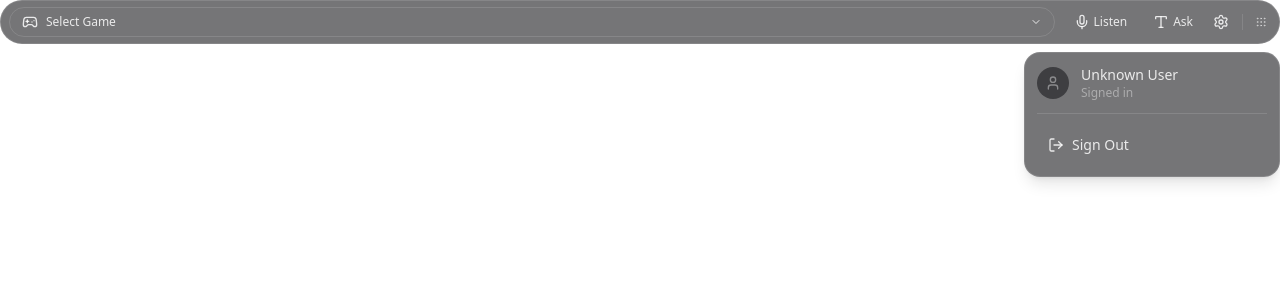
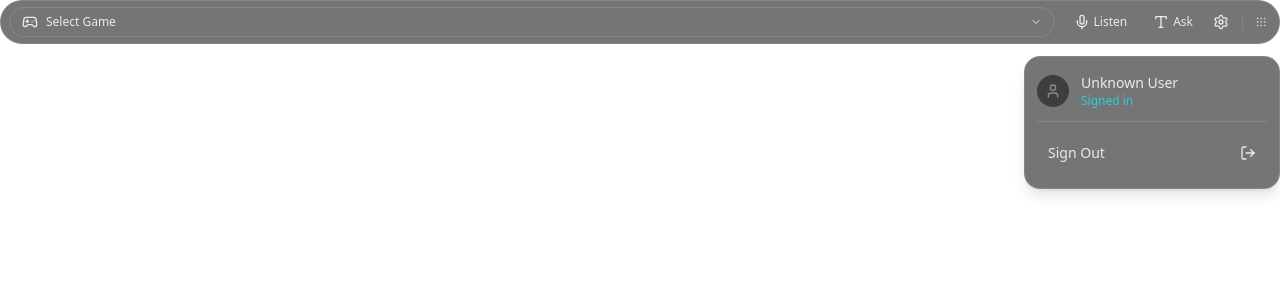
Before and after one commit to florian-lup/unstuck, a React (Vite) app: page / in a window 1280 px wide. Both pictures are taken after a click on the button 1221 px from the left and 22 px from the top of the page. Shown: the top 300 px of the page. Built offline with nearby package versions, Linux system fonts and the light colour scheme.

Commit message:
refactor: update SettingsMenu to use DropdownContent and remove isSecureStorage prop

```diff
--- a/src/App.tsx
+++ b/src/App.tsx
@@ -14,7 +14,6 @@ function App() {
     isNavigationBarVisible,
     showSettingsMenu,
     user,
-    isSecureStorage,
 
     // Actions
     handleSpeakClick,
@@ -43,7 +42,7 @@ function App() {
           {showSettingsMenu && (
             <SettingsMenu
               user={user}
-              isSecureStorage={isSecureStorage}
+              isOpen={showSettingsMenu}
               onLogout={handleLogout}
               onClose={() => setShowSettingsMenu(false)}
             />
--- a/src/AuthApp.tsx
+++ b/src/AuthApp.tsx
@@ -3,7 +3,7 @@ import { AuthUser } from './lib/auth-client'
 import './index.css'
 
 function AuthApp() {
-  const handleAuthSuccess = (user: AuthUser) => {
+  const handleAuthSuccess = (_user: AuthUser) => {
     // The main process handles auth state changes automatically
     // No need to manually send IPC messages
   }
--- a/src/components/settings-menu.tsx
+++ b/src/components/settings-menu.tsx
@@ -1,15 +1,16 @@
 import { LogOut, User } from 'lucide-react'
 import { Button } from './ui/button'
-import { InteractiveArea } from './interactive-area'
+import { DropdownContent } from './ui/dropdown'
 import { AuthUser } from '../lib/auth-client'
 
 interface SettingsMenuProps {
   user: AuthUser | null
+  isOpen: boolean
   onLogout: () => void
   onClose: () => void
 }
 
-export function SettingsMenu({ user, onLogout, onClose }: SettingsMenuProps) {
+export function SettingsMenu({ user, isOpen, onLogout, onClose }: SettingsMenuProps) {
   const handleLogout = () => {
     // Ensure window stays on top when button is clicked
     window.electronAPI?.windowInteraction()
@@ -19,10 +20,14 @@ export function SettingsMenu({ user, onLogout, onClose }: SettingsMenuProps) {
 
   return (
     <div className="absolute top-full right-0 mt-2 w-64 z-50">
-      <InteractiveArea className="bg-overlay-bg-primary border border-overlay-border-primary rounded-2xl p-3 shadow-lg">
-        <div className="space-y-3">
+      <DropdownContent
+        isOpen={isOpen}
+        close={onClose}
+        maxWidth="max-w-[256px]"
+        className="p-3 shadow-lg"
+      >
         {/* User Info */}
-          <div className="flex items-center gap-3 pb-3 border-b border-overlay-border-primary">
+        <div className="flex items-center gap-3 pb-3 border-b border-overlay-border-primary mb-3">
           <div className="w-8 h-8 bg-overlay-bg-secondary rounded-full flex items-center justify-center">
             <User className="w-4 h-4 text-overlay-text-muted" />
           </div>
@@ -30,24 +35,21 @@ export function SettingsMenu({ user, onLogout, onClose }: SettingsMenuProps) {
             <p className="text-sm font-medium text-overlay-text-primary truncate">
               {user?.email || 'Unknown User'}
             </p>
-              <p className="text-xs text-overlay-text-muted">Signed in</p>
+            <p className="text-xs text-overlay-accent-primary">Signed in</p>
           </div>
         </div>
 
         {/* Actions */}
-          <div className="space-y-1">
         <Button
           onClick={handleLogout}
           variant="gaming"
           size="sm"
-              className="w-full justify-start gap-2 text-sm py-2 h-auto"
+          className="w-full justify-between items-center text-sm py-2 h-auto"
         >
+          <span>Sign Out</span>
           <LogOut className="w-4 h-4" />
-              Sign Out
         </Button>
-          </div>
-        </div>
-      </InteractiveArea>
+      </DropdownContent>
     </div>
   )
 }
```
Lines whose indentation alone changed are shown as unchanged.
